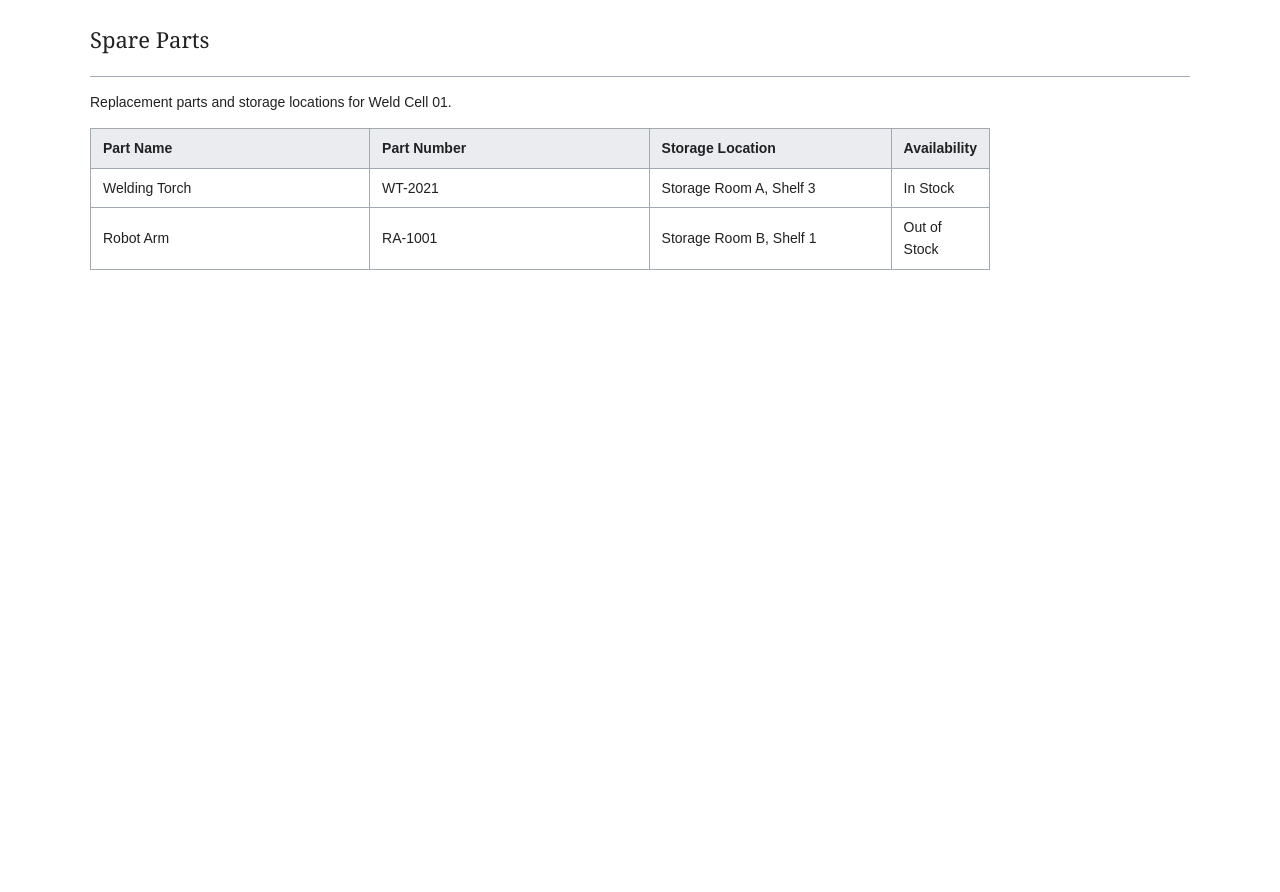
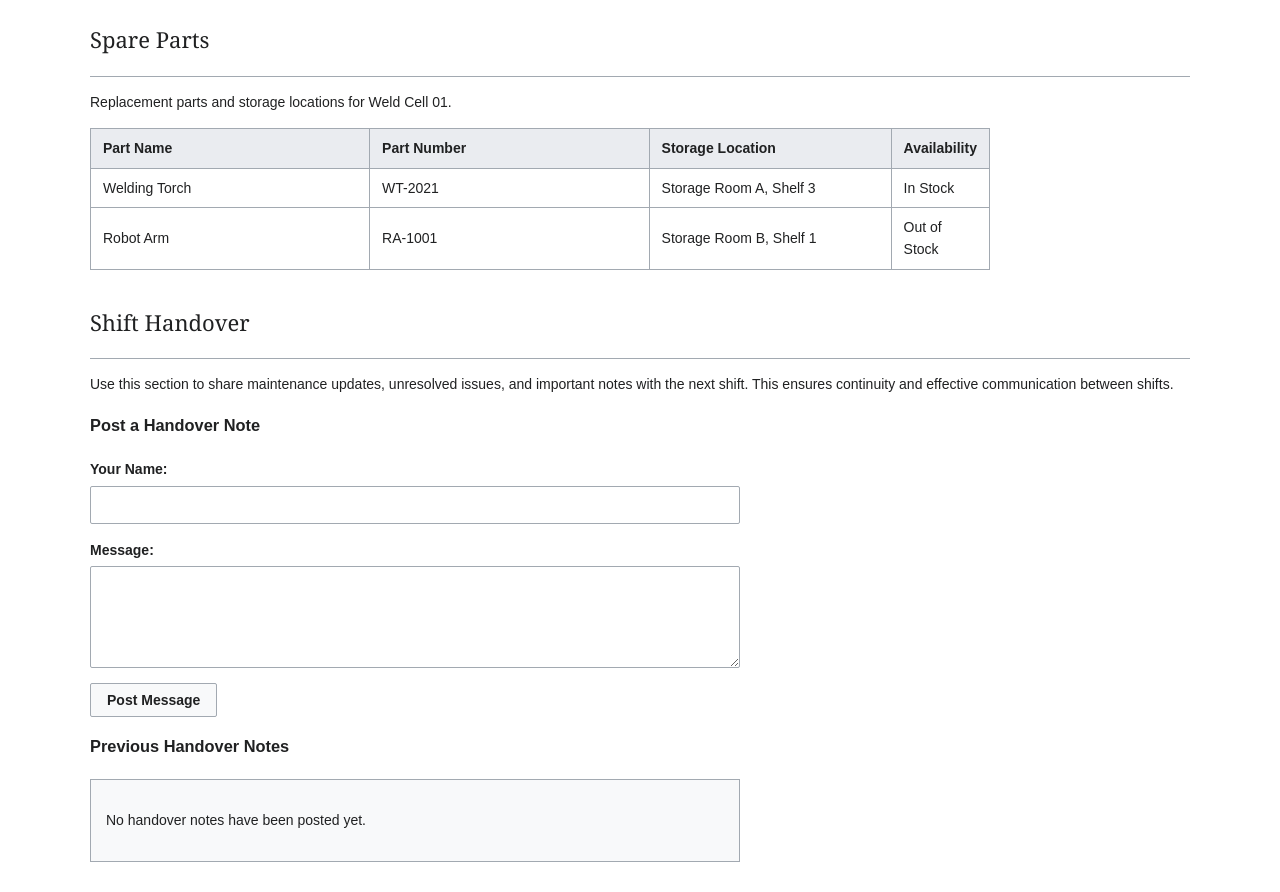
Before and after one commit to aabledso/machineLink, a plain HTML site: page welder.html in a window 1280 px wide. Shown: the part 1252-2144 px from the top of the page. Before the commit the page ends 1552 px from the top, so only its background shows below. Drawn offline with Linux system fonts and the light colour scheme.

Commit message:
Styled handover chat

```diff
--- a/style.css
+++ b/style.css
@@ -141,3 +141,51 @@ th {
     background-color: #eaecf0;
     text-decoration: none;
 }
+
+/*messages*/
+#handover form {
+    max-width: 650px;
+    margin-top: 20px;
+}
+
+#handover-form label {
+    display: block;
+    margin-bottom: 5px;
+    font-weight: bold;
+}
+
+#handover-form input,
+#handover-form textarea {
+    display: block;
+    width: 100%;
+    box-sizing: border-box;
+    padding: 10px;
+    margin-bottom: 15px;
+    border: 1px solid #a2a9b1;
+    border-radius: 2px;
+    font-family: Arial, Helvetica, sans-serif;
+    font-size: 14px;
+}
+
+#handover-form button {
+    background-color: #f8f9fa;
+    color: #202122;
+    border: 1px solid #a2a9b1;
+    border-radius: 2px;
+    padding: 8px 16px;
+    font-size: 14px;
+    font-weight: bold;
+    cursor: pointer;
+}
+
+#handover-form button:hover {
+    background-color: #eaecf0;
+}
+
+#handover-notes {
+    max-width: 800px;
+    margin-top: 20px;
+    padding: 15px;
+    border: 1px solid #a2a9b1;
+    background-color: #f8f9fa;
+}
--- a/welder.html
+++ b/welder.html
@@ -138,7 +138,30 @@
                 </tr>
             </table>
         </section>
+        <section id="handover">
+            <h2>Shift Handover</h2>
+            <hr>
+            <p>
+                Use this section to share maintenance updates, unresolved issues, and important notes with the next
+                shift. This ensures continuity and effective communication between shifts.
+            </p>
+            <h3>Post a Handover Note</h3>
+            <form id="handover-form">
+                <label for="technician-name">Your Name:</label>
+                <input type="text" id="technician-name" required maxlength="50">
+                <label for="handover-message">Message:</label>
+                <textarea id="handover-message" rows="5" required maxlength="1000"></textarea>
+                <button type="submit">Post Message</button>
+                <h3>Previous Handover Notes</h3>
+                <div id="handover-notes">
+                    <p>
+                        No handover notes have been posted yet.
+                    </p>
+                </div>
+            </form>
+        </section>
     </main>
+    <script type="module" src="handover.js"></script>
 
 </body>
 
```
